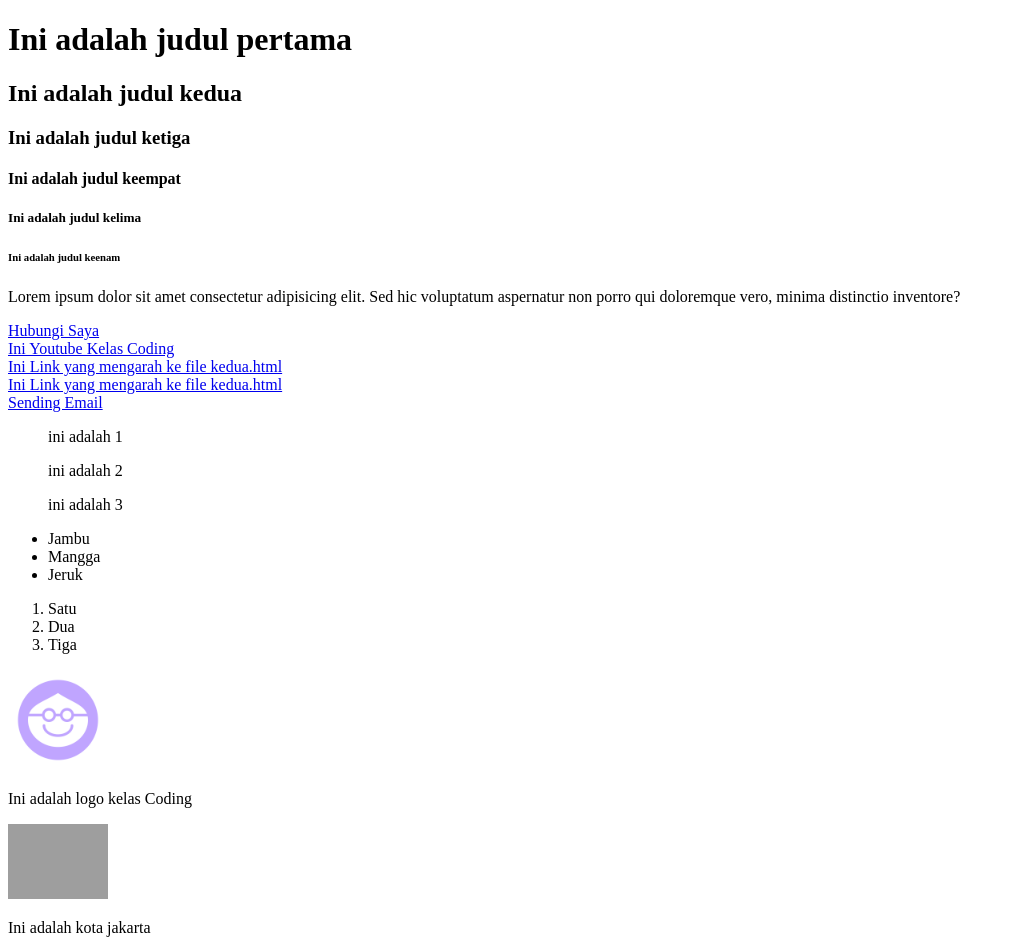
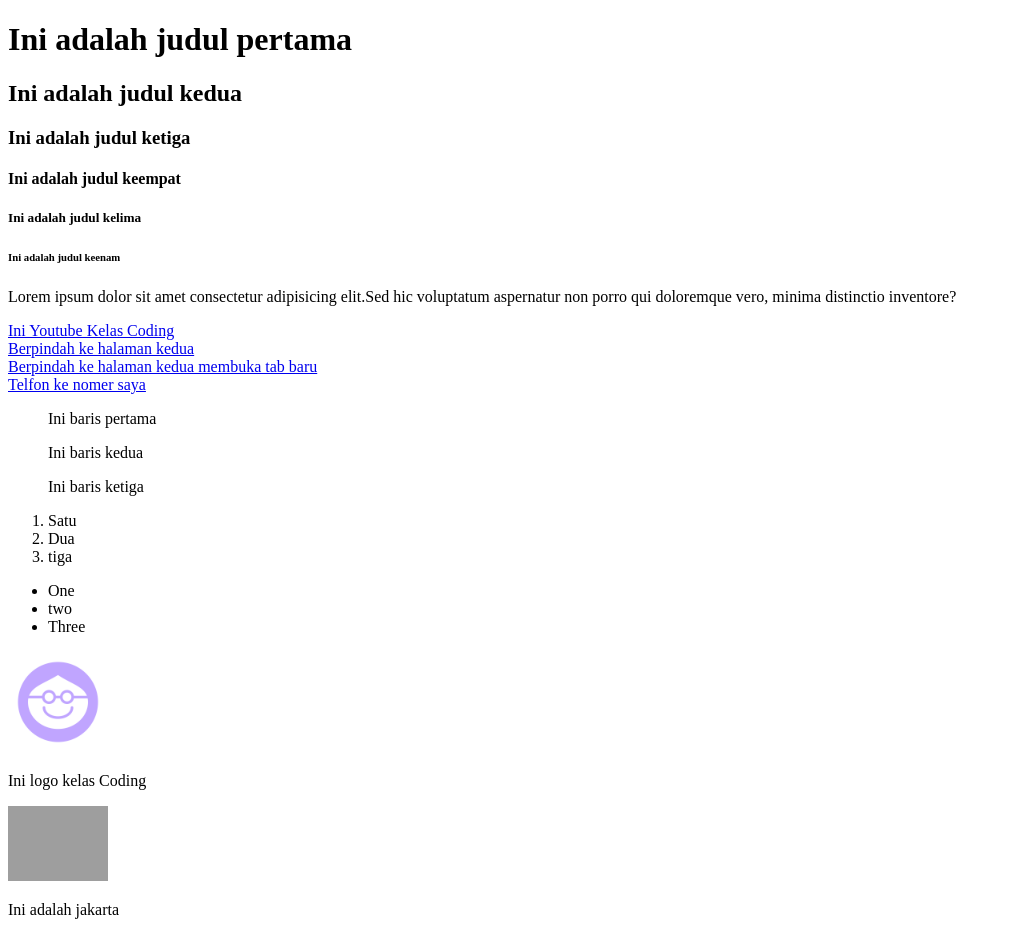
Before and after one commit to teguhprasetyo03/Tutorial-HTML, a plain HTML site: page index.html in a window 1280 px wide. Shown: the whole page, without its empty margins (0-1015 px from the left). Drawn offline with Linux system fonts and the light colour scheme; grey boxes are pictures that could not be loaded.

Commit message:
mengubah isi file html

```diff
--- a/index.html
+++ b/index.html
@@ -12,64 +12,70 @@
     <h5>Ini adalah judul kelima</h5>
     <h6>Ini adalah judul keenam</h6>
     <p>
-      Lorem ipsum dolor sit amet consectetur adipisicing elit. Sed hic
-      voluptatum aspernatur non porro qui doloremque vero, minima distinctio
-      inventore?
+      Lorem ipsum dolor sit amet consectetur adipisicing elit.Sed hic voluptatum
+      aspernatur non porro qui doloremque vero, minima distinctio inventore?
     </p>
 
-    <!-- Ini adalah komentar -->
+    <!-- Komentar -->
 
     <!-- Hyperlink -->
-    <a href="tel:+628914397339">Hubungi Saya</a> <br />
-    <a href="https://www.youtube.com/KelasCoding">Ini Youtube Kelas Coding</a
-    ><br />
-    <a href="kedua.html">Ini Link yang mengarah ke file kedua.html</a><br />
+    <a href="https://www.youtube.com/KelasCoding"> Ini Youtube Kelas Coding</a>
+    <br />
+    <a href="kedua.html">Berpindah ke halaman kedua</a> <br />
     <a href="kedua.html" target="blank"
-      >Ini Link yang mengarah ke file kedua.html</a
+      >Berpindah ke halaman kedua membuka tab baru</a
     >
     <br />
-    <a href="mailto:teguhprasetyo261211@gmail.com">Sending Email</a>
+    <a href="tel:+6289514397339">Telfon ke nomer saya</a>
 
     <!-- List -->
-    <!-- List Ada 2 yaitu
-    1. Unordered list <ul>
-        daftar yang ditampilkan tidak memiliki urutan
-    2. Ordered list <ol>
+    <!-- List dalam html dibagi menjadi 3 -->
+    <!-- 1. Unordered List <ul>
+          daftar yang ditampilkan tidak memiliki urutan
+
+        2. Ordered List <ol>
         daftar yang ditampilkan secara terurut
-    3. Description List <li>
-        isi dari daftar/list yang akan ditampilkan
-     -->
 
+        3. Description List <li>
+            Ini daftar/list yang akaan ditampilkan
+    -->
 
-    <!-- Unordered List -->
-    <ul>ini adalah 1</ul>
-     <ul>ini adalah 2</ul>
-     <ul>ini adalah 3</ul>
-
-     <!-- Ordered List -->
+    <!-- Ini unordered list -->
     <ul>
-      <li>Jambu</li>
-      <li>Mangga</li>
-      <li>Jeruk</li>
+      Ini baris pertama
+    </ul>
+    <ul>
+      Ini baris kedua
+    </ul>
+    <ul>
+      Ini baris ketiga
     </ul>
 
-    <!-- Description List  -->
+    <!-- Ini yang namanya ordered list -->
     <ol>
       <li>Satu</li>
       <li>Dua</li>
-      <li>Tiga</li>
+      <li>tiga</li>
     </ol>
 
+    <!-- Description list -->
+    <ul>
+      <li>One</li>
+      <li>two</li>
+      <li>Three</li>
+    </ul>
+
     <!-- Images -->
-    <!-- Menaruh gambar dari file yang ada di folder -->
-    <img src="Kelas Coding 2.png" alt="Logo Kelas Coding" width="100" />
-    <p>Ini adalah logo kelas Coding</p>
 
-    <!-- Mengambil gambar dari internet -->
+    <!-- Bisa secara internal/dari folder yang ada di project -->
+    <img src="Kelas Coding 2.png" alt="Kelas Coding Logo" width="100" />
+    <p>Ini logo kelas Coding</p>
+
+    <!-- Bisa secara online -->
     <img
-      src="https://images.unsplash.com/photo-1538582709238-0a503bd5ae04?ixlib=rb-1.2.1&ixid=eyJhcHBfaWQiOjEyMDd9&auto=format&fit=crop&w=1050&q=80"
-      alt="Jakarta Photo" width="100"
+      src="https://images.unsplash.com/photo-1555899434-94d1368aa7af?ixlib=rb-1.2.1&ixid=eyJhcHBfaWQiOjEyMDd9&auto=format&fit=crop&w=750&q=80"
+      alt="Jakarta" width="100"
     />
-    <p>Ini adalah kota jakarta</p>
+    <p>Ini adalah jakarta</p>
   </body>
 </html>
```
Also changed, not shown: kedua.html (+2 -2 lines).
